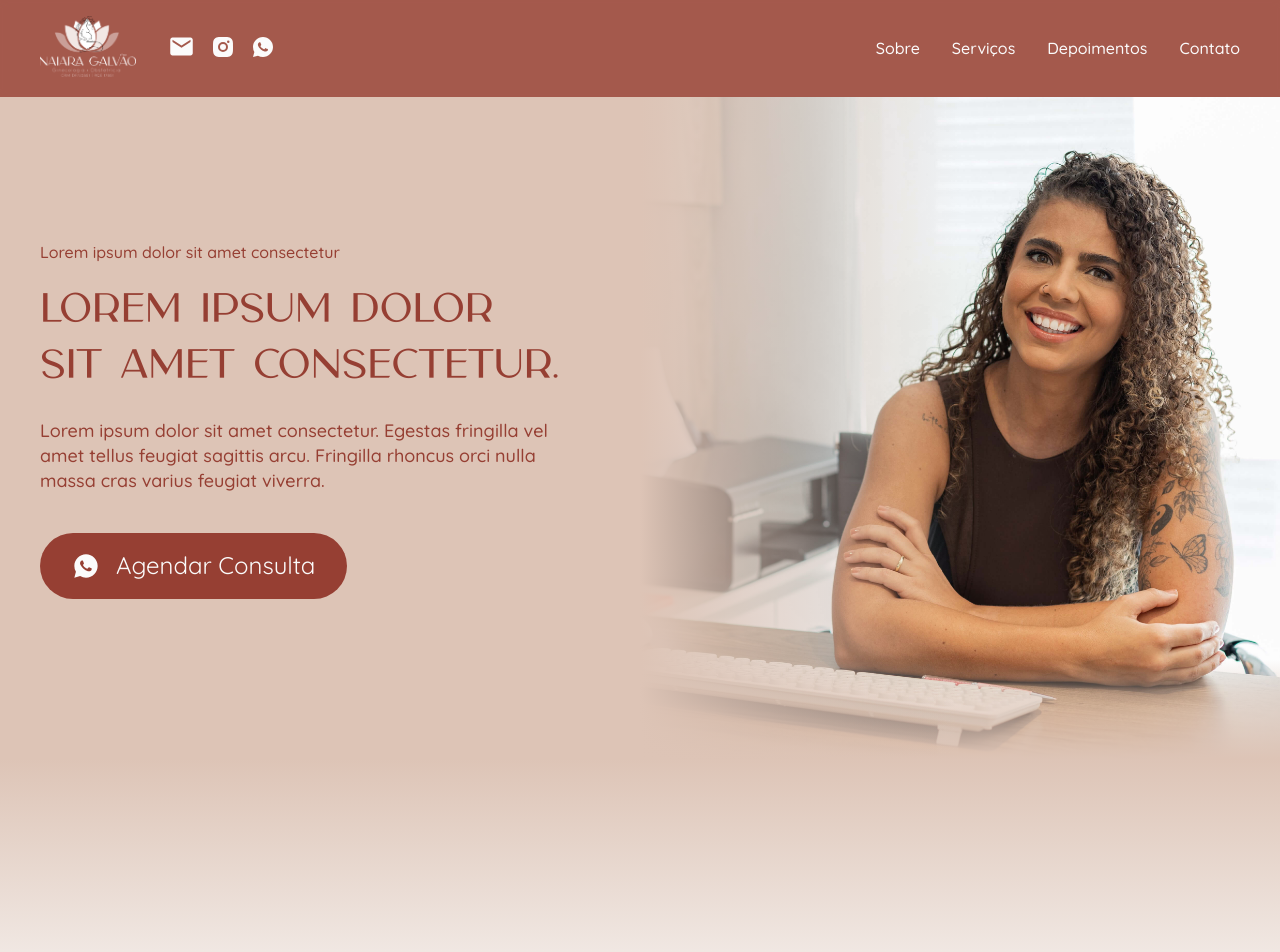
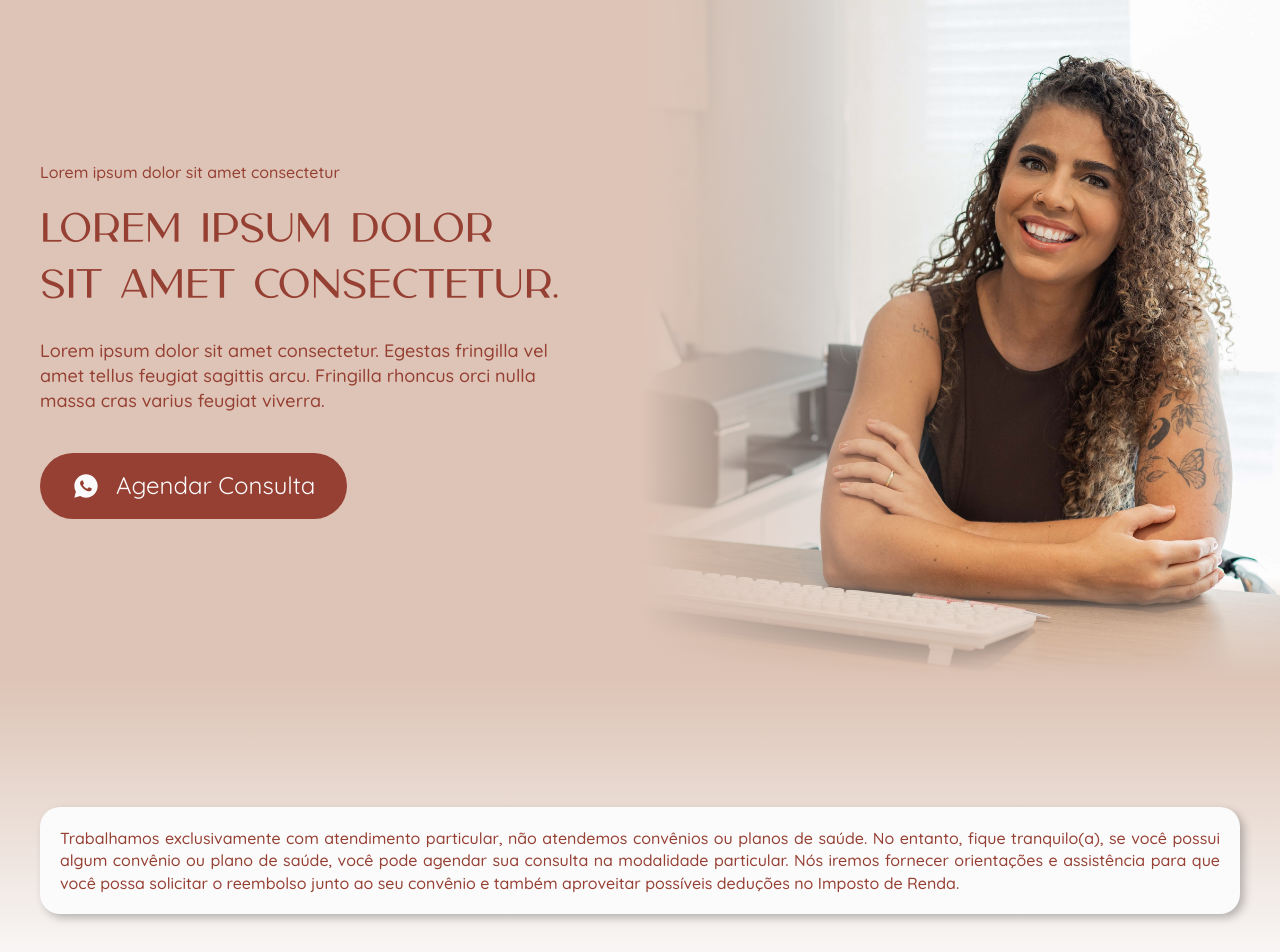
Before and after one commit to capelaum/projeto-naiara, a Next.js app: page / in a window 1280 px wide. Shown: the top 952 px of the page. Built offline with nearby package versions, Linux system fonts and the light colour scheme.

Commit message:
feat: notice text

```diff
--- a/src/components/Container/styles.ts
+++ b/src/components/Container/styles.ts
@@ -7,5 +7,5 @@ export const Wrapper = styled('div', {
 
   display: 'flex',
   flexDirection: 'column',
-  border: '1px solid red',
+  // border: '1px solid red',
 })
--- a/src/components/Navbar/index.tsx
+++ b/src/components/Navbar/index.tsx
@@ -1,5 +1,6 @@
 import Image from 'next/image'
 import Link from 'next/link'
+import { useEffect, useState } from 'react'
 import { MdEmail } from 'react-icons/md'
 import { RiInstagramFill, RiWhatsappFill } from 'react-icons/ri'
 import { LogoWhite } from '~/assets'
@@ -12,12 +13,22 @@ import {
 } from './styles'
 
 export function Navbar() {
+  const [offsetY, setOffsetY] = useState(0)
+
+  const handleScroll = () => setOffsetY(window.pageYOffset)
+
+  useEffect(() => {
+    if (typeof window !== 'undefined') {
+      window.addEventListener('scroll', handleScroll)
+    }
+  }, [])
+
   const message = encodeURIComponent(
     'Olá Dra. Naiara, gostaria de saber mais sobre seus serviços.',
   )
 
   return (
-    <NavbarWrapper>
+    <NavbarWrapper isScrolled={offsetY > 0}>
       <NavbarContainer>
         <NavbarLeft>
           <Link href="#inicio" title="Início">
--- a/src/components/Navbar/styles.ts
+++ b/src/components/Navbar/styles.ts
@@ -1,7 +1,6 @@
 import { styled } from '~/styles/stitches.config'
 
 export const NavbarWrapper = styled('header', {
-  display: 'flex',
   justifyContent: 'center',
   alignItems: 'center',
   padding: '1rem 1.5rem',
@@ -15,6 +14,19 @@ export const NavbarWrapper = styled('header', {
 
   background: 'rgba(150, 63, 51, 0.8)',
   backdropFilter: 'blur(3px)',
+
+  transition: '$slow',
+
+  variants: {
+    isScrolled: {
+      true: {
+        top: 0,
+      },
+      false: {
+        top: '-100%',
+      },
+    },
+  },
 })
 
 export const NavbarContainer = styled('div', {
--- a/src/components/Sections/Hero/index.tsx
+++ b/src/components/Sections/Hero/index.tsx
@@ -2,9 +2,10 @@ import Image from 'next/image'
 import { RiWhatsappFill } from 'react-icons/ri'
 import { Hero as HeroImage } from '~/assets'
 import { ButtonLink } from '~/components/Button/ButtonLink'
+import { Container } from '~/components/Container'
 import { Heading } from '~/components/Heading'
 import { Text } from '~/components/Text'
-import { HeroContent, HeroImageWrapper, HeroWrapper } from './styles'
+import { HeroContent, HeroImageWrapper, HeroWrapper, Notice } from './styles'
 
 export function Hero() {
   const message = encodeURIComponent(
@@ -12,6 +13,7 @@ export function Hero() {
   )
 
   return (
+    <>
       <HeroWrapper id="inicio">
         <HeroContent>
           <Text size="md" weight="medium" as="h2">
@@ -24,8 +26,8 @@ export function Hero() {
 
           <Text size="lg" weight="medium">
             Lorem ipsum dolor sit amet consectetur. Egestas fringilla vel amet
-          tellus feugiat sagittis arcu. Fringilla rhoncus orci nulla massa cras
-          varius feugiat viverra.
+            tellus feugiat sagittis arcu. Fringilla rhoncus orci nulla massa
+            cras varius feugiat viverra.
           </Text>
 
           <ButtonLink
@@ -47,5 +49,19 @@ export function Hero() {
           />
         </HeroImageWrapper>
       </HeroWrapper>
+
+      <Container>
+        <Notice>
+          <Text weight="medium" size="md">
+            Trabalhamos exclusivamente com atendimento particular, não atendemos
+            convênios ou planos de saúde. No entanto, fique tranquilo(a), se
+            você possui algum convênio ou plano de saúde, você pode agendar sua
+            consulta na modalidade particular. Nós iremos fornecer orientações e
+            assistência para que você possa solicitar o reembolso junto ao seu
+            convênio e também aproveitar possíveis deduções no Imposto de Renda.
+          </Text>
+        </Notice>
+      </Container>
+    </>
   )
 }
--- a/src/components/Sections/Hero/styles.ts
+++ b/src/components/Sections/Hero/styles.ts
@@ -1,3 +1,4 @@
+import { Text } from '~/components/Text'
 import { styled } from '~/styles/stitches.config'
 
 export const HeroWrapper = styled('section', {
@@ -6,7 +7,7 @@ export const HeroWrapper = styled('section', {
 
   position: 'relative',
 
-  padding: '15rem 0 10rem 0',
+  padding: '10rem 0',
 
   display: 'flex',
   justifyContent: 'center',
@@ -30,7 +31,7 @@ export const HeroWrapper = styled('section', {
     minHeight: '100%',
     height: 'auto',
     flexDirection: 'column',
-    padding: '12.5rem 0 0 0',
+    padding: '5rem 0 0 0',
   },
 })
 
@@ -95,7 +96,8 @@ export const HeroImageWrapper = styled('div', {
   alignItems: 'center',
   justifyContent: 'center',
   width: '50%',
-  marginTop: 97,
+  height: '100%',
+  // marginTop: 97,
 
   position: 'absolute',
   top: 0,
@@ -143,3 +145,33 @@ export const HeroImageWrapper = styled('div', {
     },
   },
 })
+
+export const Notice = styled('article', {
+  display: 'flex',
+  alignItems: 'center',
+  justifyContent: 'center',
+
+  padding: '1.25rem',
+  margin: '8rem 0',
+
+  width: '100%',
+
+  borderRadius: '$lg',
+
+  backgroundColor: '$white',
+
+  zIndex: 3,
+
+  boxShadow: '$default',
+
+  [`& ${Text}`]: {
+    lineHeight: '$short',
+    textAlign: 'justify',
+  },
+
+  '@bp1': {
+    [`& ${Text}`]: {
+      fontSize: '$sm',
+    },
+  },
+})
```
Lines whose indentation alone changed are shown as unchanged.
